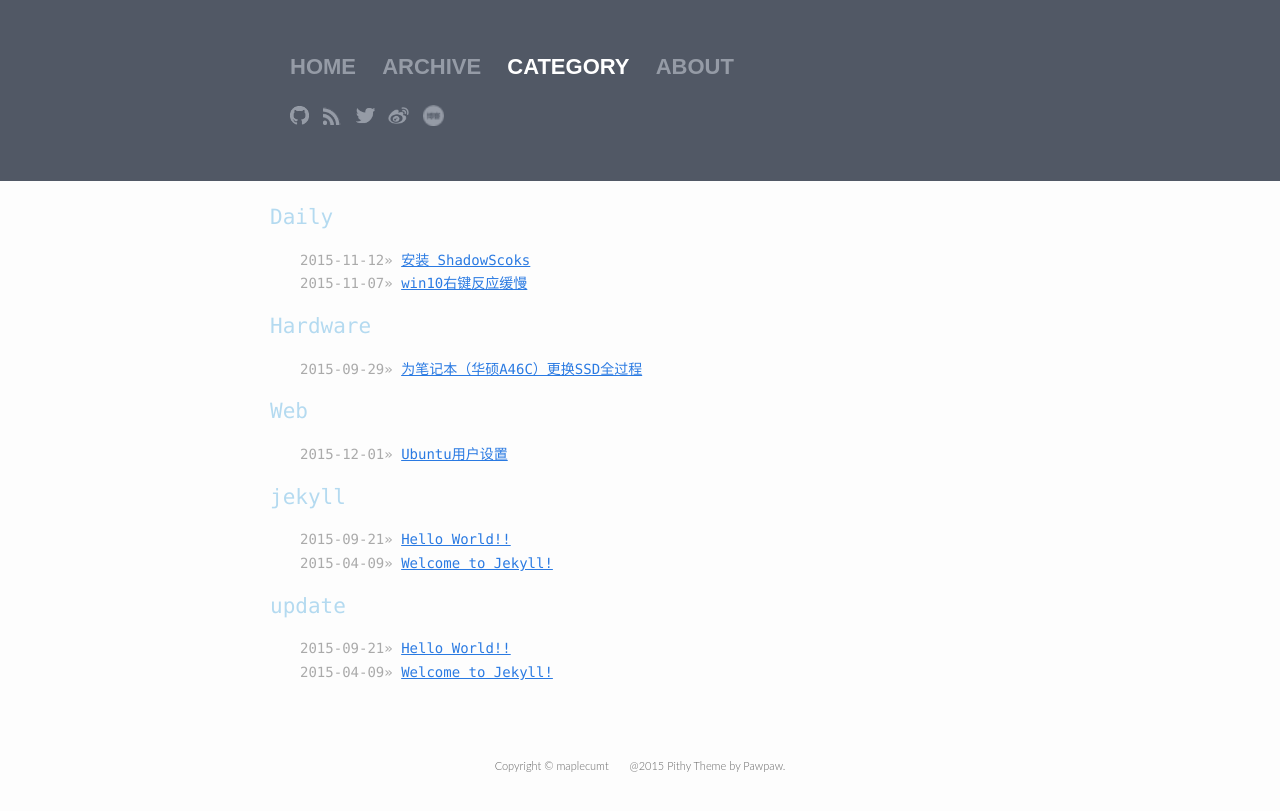
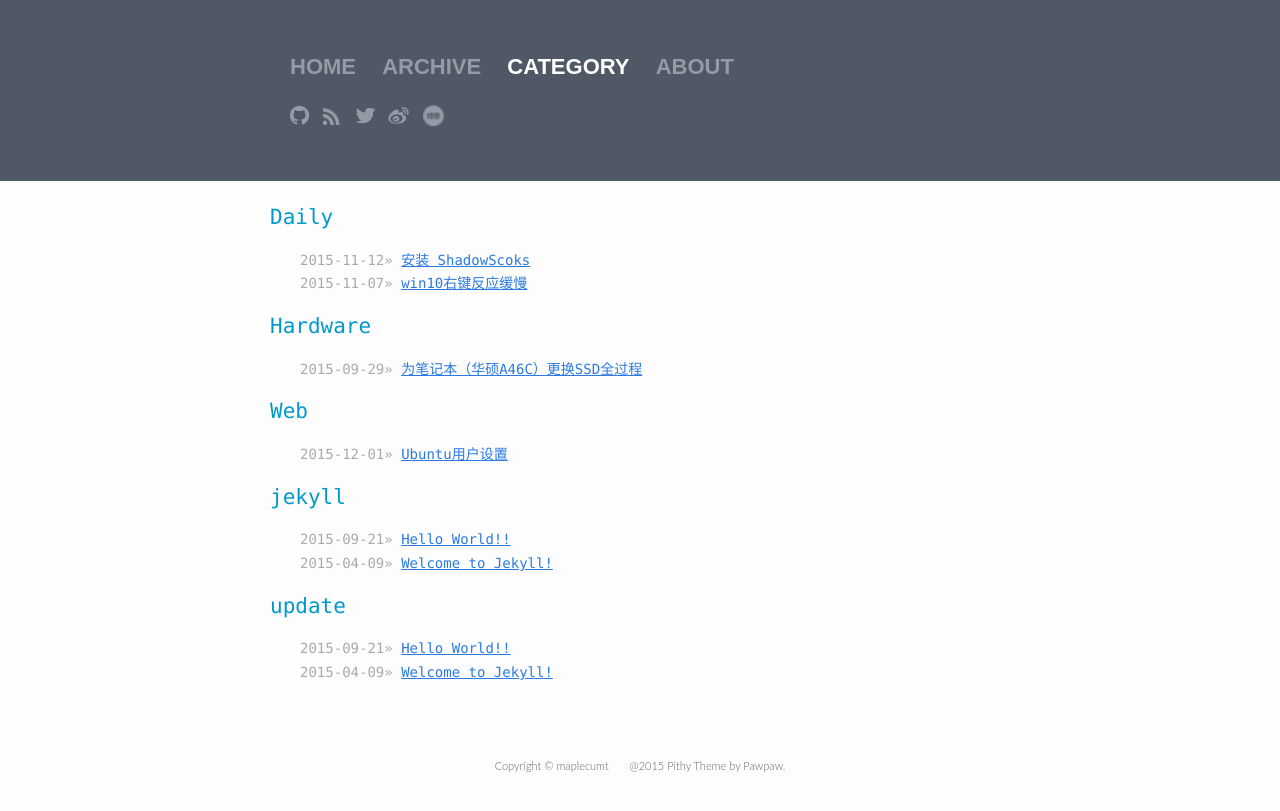
Before and after one commit to maple-yf/maplecumt, a Jekyll site: the page built from category.html, in a window 1280 px wide. Shown: the top 811 px of the page. Built offline with Jekyll 4.4.1, drawn with Linux system fonts in a browser that asks for light colours.

Commit message:
no message

```diff
--- a/css/main.scss
+++ b/css/main.scss
@@ -33,7 +33,7 @@ h1, h2, h3, h4, h5, h6 {
 }
 
 .post h1, h2, h3, h4, h5, h6 {
-  color:#B4DAF0;
+  color:#0099CC;
   font-weight: bold;
 }
 
```
